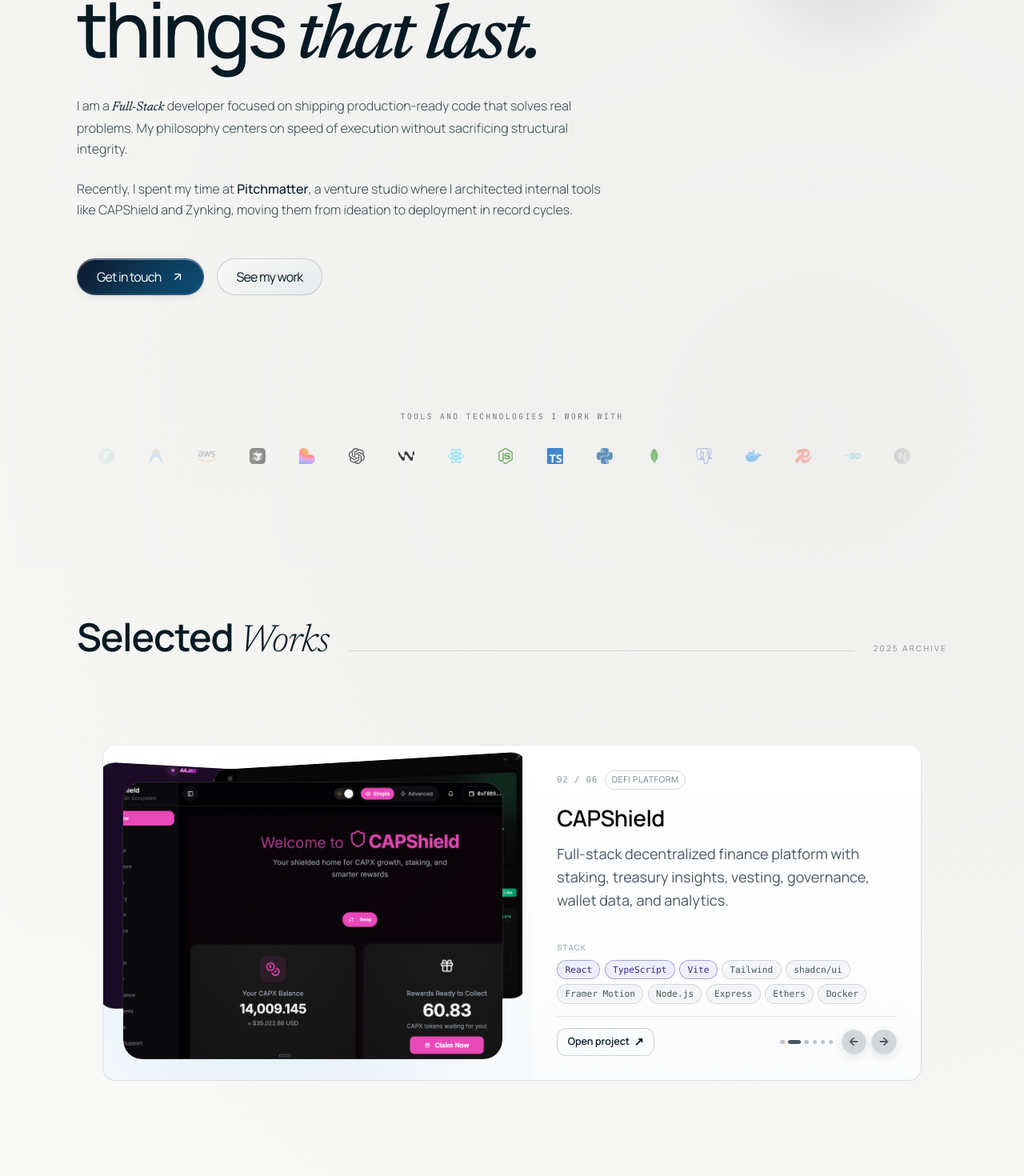
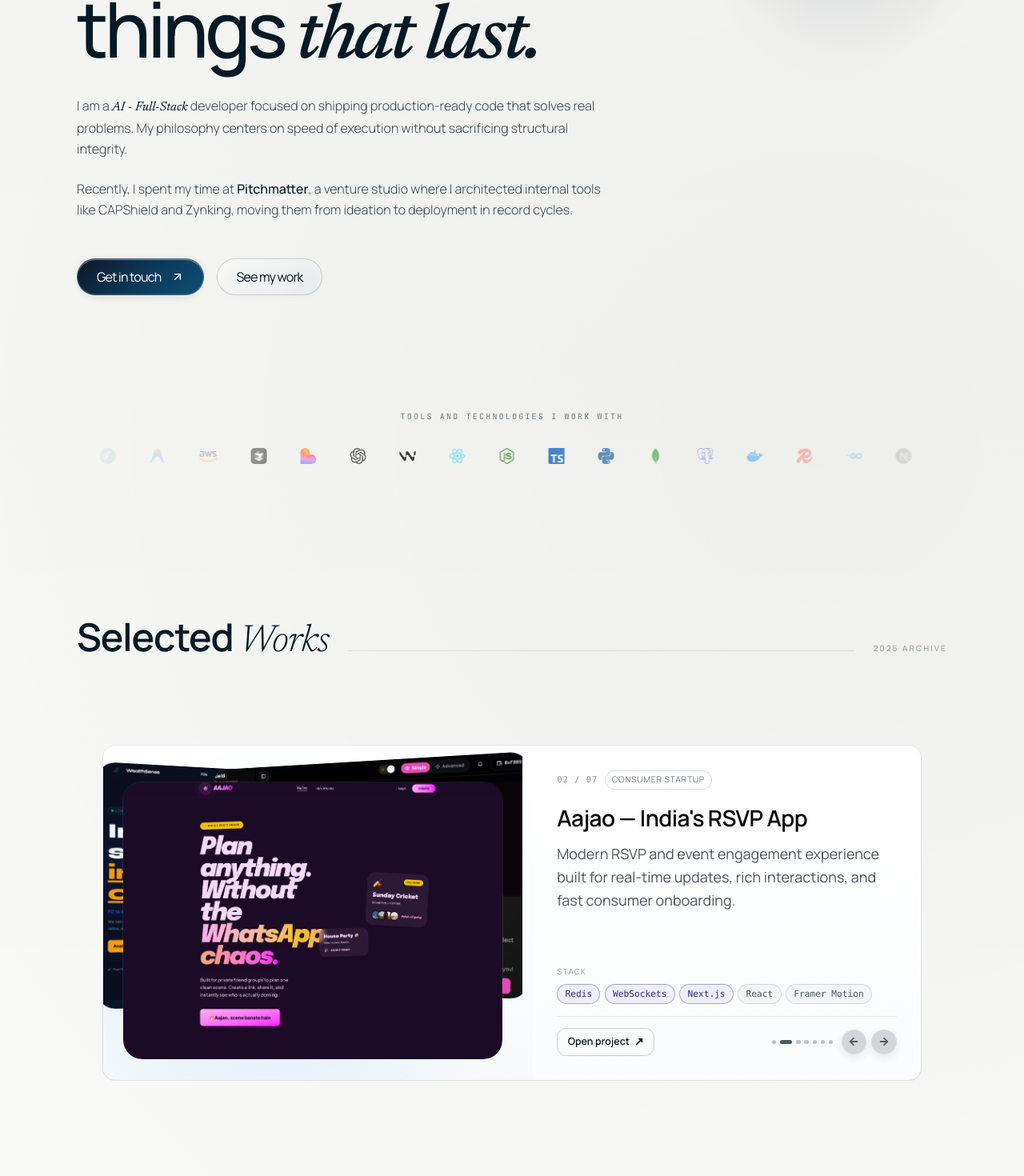
Before and after one commit to sehgalaayu/aayu-sehgal-portfolio, a React (Vite) app: page / in a window 1280 px wide. Shown: the part 418-1888 px from the top of the page at 80% size. Built offline with nearby package versions, Linux system fonts and the light colour scheme.

Commit message:
feat: add WealthSense project and update role to AI - Full-Stack Developer

```diff
--- a/index.html
+++ b/index.html
@@ -3,10 +3,10 @@
   <head>
     <meta charset="UTF-8" />
     <meta name="viewport" content="width=device-width, initial-scale=1.0" />
-    <title>Aayu Sehgal | Full-Stack Developer Portfolio</title>
+    <title>Aayu Sehgal | AI - Full-Stack Developer Portfolio</title>
     <meta
       name="description"
-      content="Aayu Sehgal is a full-stack developer building fast, production-ready products with React, Node.js, Python, and modern cloud tools."
+      content="Aayu Sehgal is an AI - full-stack developer building fast, production-ready products with React, Node.js, Python, and modern cloud tools."
     />
     <meta name="author" content="Aayu Sehgal" />
     <meta name="robots" content="index, follow" />
@@ -14,7 +14,7 @@
     <meta property="og:type" content="website" />
     <meta
       property="og:title"
-      content="Aayu Sehgal | Full-Stack Developer Portfolio"
+      content="Aayu Sehgal | AI - Full-Stack Developer Portfolio"
     />
     <meta
       property="og:description"
@@ -31,7 +31,7 @@
     <meta name="twitter:card" content="summary_large_image" />
     <meta
       name="twitter:title"
-      content="Aayu Sehgal | Full-Stack Developer Portfolio"
+      content="Aayu Sehgal | AI - Full-Stack Developer Portfolio"
     />
     <meta
       name="twitter:description"
--- a/src/App.tsx
+++ b/src/App.tsx
@@ -22,6 +22,25 @@
 } from "lucide-react";
 
 const projects = [
+  {
+    title: "WealthSense",
+    category: "Investment Tool",
+    description:
+      "A professional investment tool for Indian retail investors to optimize Mutual Fund portfolios (switching to Direct plans), track 'commission drain,' and compare post-tax Fixed Deposit returns with inflation-adjusted projections.",
+    tags: [
+      "React 19",
+      "TypeScript",
+      "Tailwind CSS 4",
+      "Recharts",
+      "Framer Motion",
+      "Supabase",
+      "AMFI API",
+      "Vercel",
+    ],
+    image: "/project-pngs/wealthsense.JPG",
+    badge: "NEW",
+    href: "#",
+  },
   {
     title: "CAPShield",
     category: "DeFi Platform",
@@ -134,6 +153,8 @@
     "Claude",
     "Cursor",
     "Antigravity",
+    "Supabase",
+    "Recharts",
     "MCP",
     "Figma",
     "Metamask",
@@ -238,8 +259,11 @@
 ];
 
 const orderedProjects = [
+  ...projects.filter((project) => project.title === "WealthSense"),
   ...projects.filter((project) => project.title.includes("Aajao")),
-  ...projects.filter((project) => !project.title.includes("Aajao")),
+  ...projects.filter(
+    (project) => project.title !== "WealthSense" && !project.title.includes("Aajao"),
+  ),
 ];
 
 const workTestimonials: Array<{
@@ -260,7 +284,9 @@
   src: project.image,
   href: project.href,
   imagePosition:
-    project.title === "CAPShield"
+    project.title === "WealthSense"
+      ? "top"
+      : project.title === "CAPShield"
         ? "center"
         : project.title === "Ethreal Vault"
           ? "center"
@@ -401,7 +427,7 @@
             animate="visible"
           >
             <span className="font-mono text-[10px] tracking-[0.3em] text-primary-ink/60 mb-8 uppercase block">
-              Full-Stack Developer — Building products people actually use
+              AI - Full-Stack Developer — Building products people actually use
             </span>
             <motion.h1
               variants={blurFadeVariants}
@@ -417,7 +443,7 @@
               <p>
                 I am a{" "}
                 <span className="editorial-accent font-normal text-primary-ink">
-                  Full-Stack
+                  AI - Full-Stack
                 </span>{" "}
                 developer focused on shipping production-ready code that solves
                 real problems. My philosophy centers on speed of execution
```
Also changed, not shown: public/project-pngs/wealthsense.JPG (added). Lines whose indentation alone changed are shown as unchanged.
